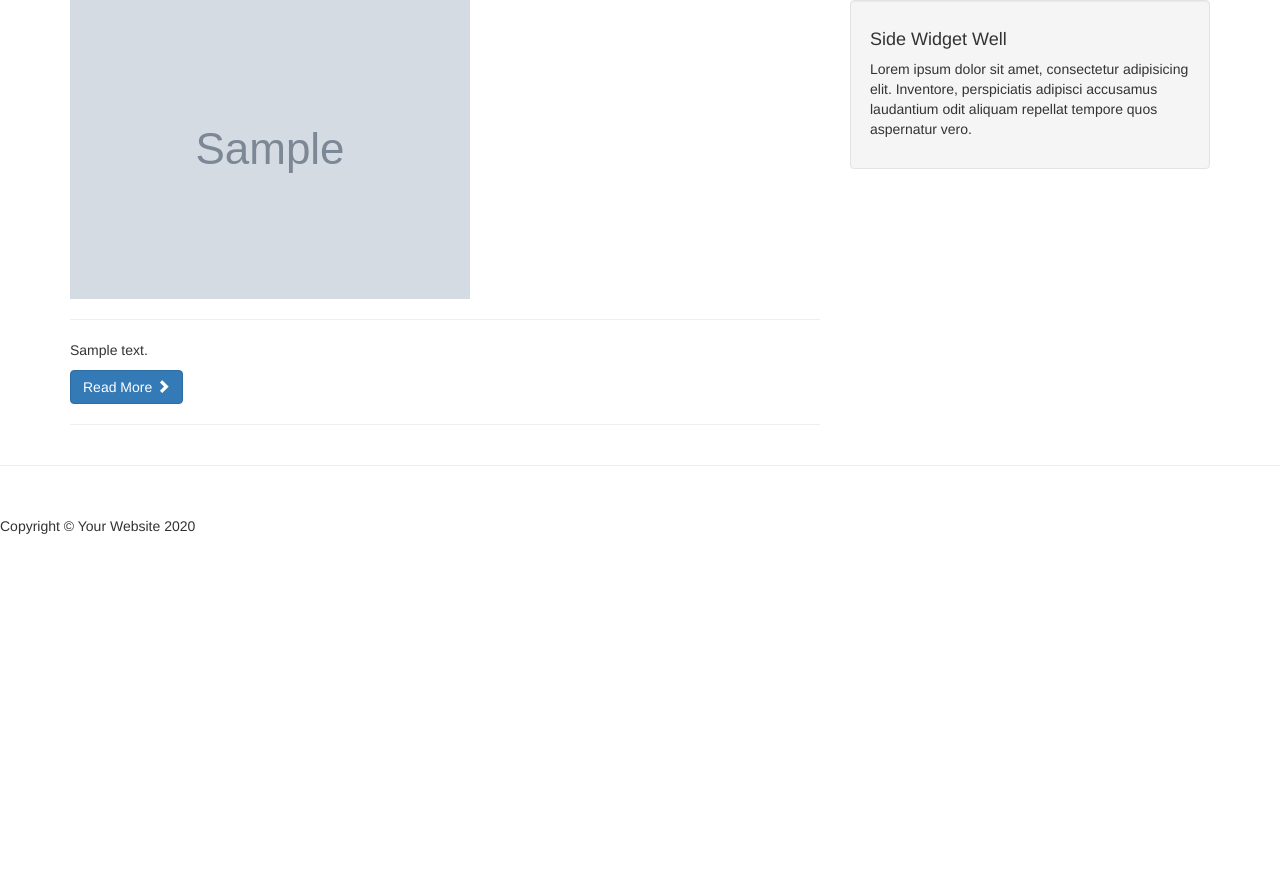
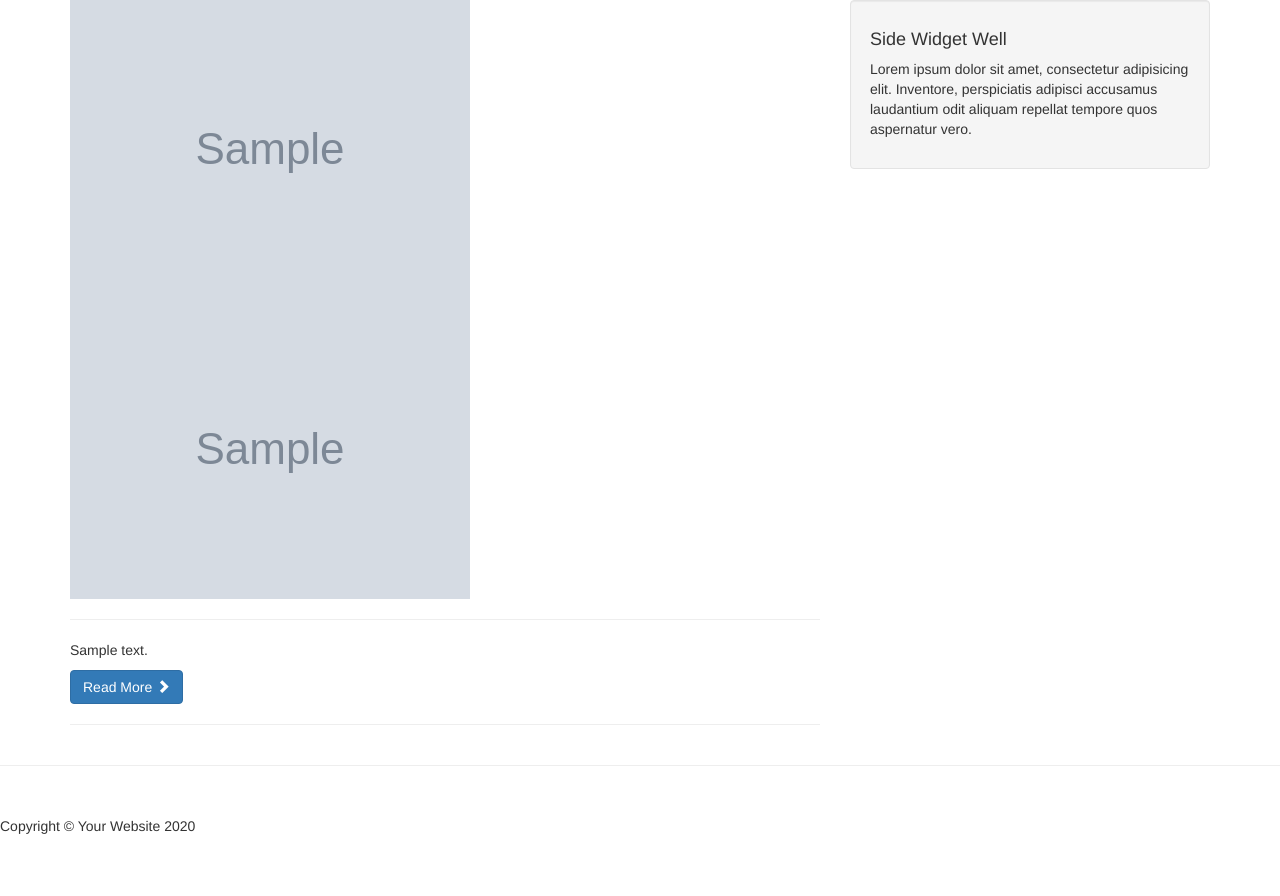
Before and after one commit to kull-boii/Online-blogging-system, a PHP site: page / in a window 1280 px wide. Shown: the part 334-1230 px from the top of the page. Before the commit the page ends 868 px from the top, so only its background shows below. Run offline with PHP 8.4, Linux system fonts and the light colour scheme; tables that the repository leaves empty or names only in its code hold one stand-in row (values such as "Sample post"); grey boxes marked "Sample" are stand-in pictures.

Commit message:
fixed images error

```diff
--- a/index.php
+++ b/index.php
@@ -24,6 +24,7 @@
                  $post_date =  $row['post_date'];
                  $post_image =  $row['post_image'];
                  $post_content =  $row['post_content'];
+
 ?>
                  <h1 class="page-header">
                      Page Heading
@@ -40,14 +41,14 @@
                  <p><span class="glyphicon glyphicon-time"></span><?php echo $post_date ?></p>
                  <hr>
                  <img class="img-responsive" src="images/<?php echo $post_image; ?>" alt="">
+                 <img class="img-responsive" src="<?php echo $post_image; ?>" alt="">
+                 <div class="container"></div>
                  <hr>
                  <p><?php echo $post_content ?></p>
                  <a class="btn btn-primary" href="#">Read More <span class="glyphicon glyphicon-chevron-right"></span></a>
-
                  <hr>
 
             <?php  }  ?>
-
 
 
             </div>
@@ -57,12 +58,10 @@
                     <!-- /.row -->
                 </div>
 
-
-
-
         </div>
         <!-- /.row -->
 
         <hr>
+
         <!-- Footer -->
 <?php include "includes/footer.php"; ?>
--- a/search.php
+++ b/search.php
@@ -57,6 +57,7 @@
                      <p><span class="glyphicon glyphicon-time"></span><?php echo $post_date ?></p>
                      <hr>
                      <img class="img-responsive" src="images/<?php echo $post_image; ?>" alt="">
+                     <img class="img-responsive" src="<?php echo $post_image; ?>" alt="">
                      <hr>
                      <p><?php echo $post_content ?></p>
                      <a class="btn btn-primary" href="#">Read More <span class="glyphicon glyphicon-chevron-right"></span></a>
```
